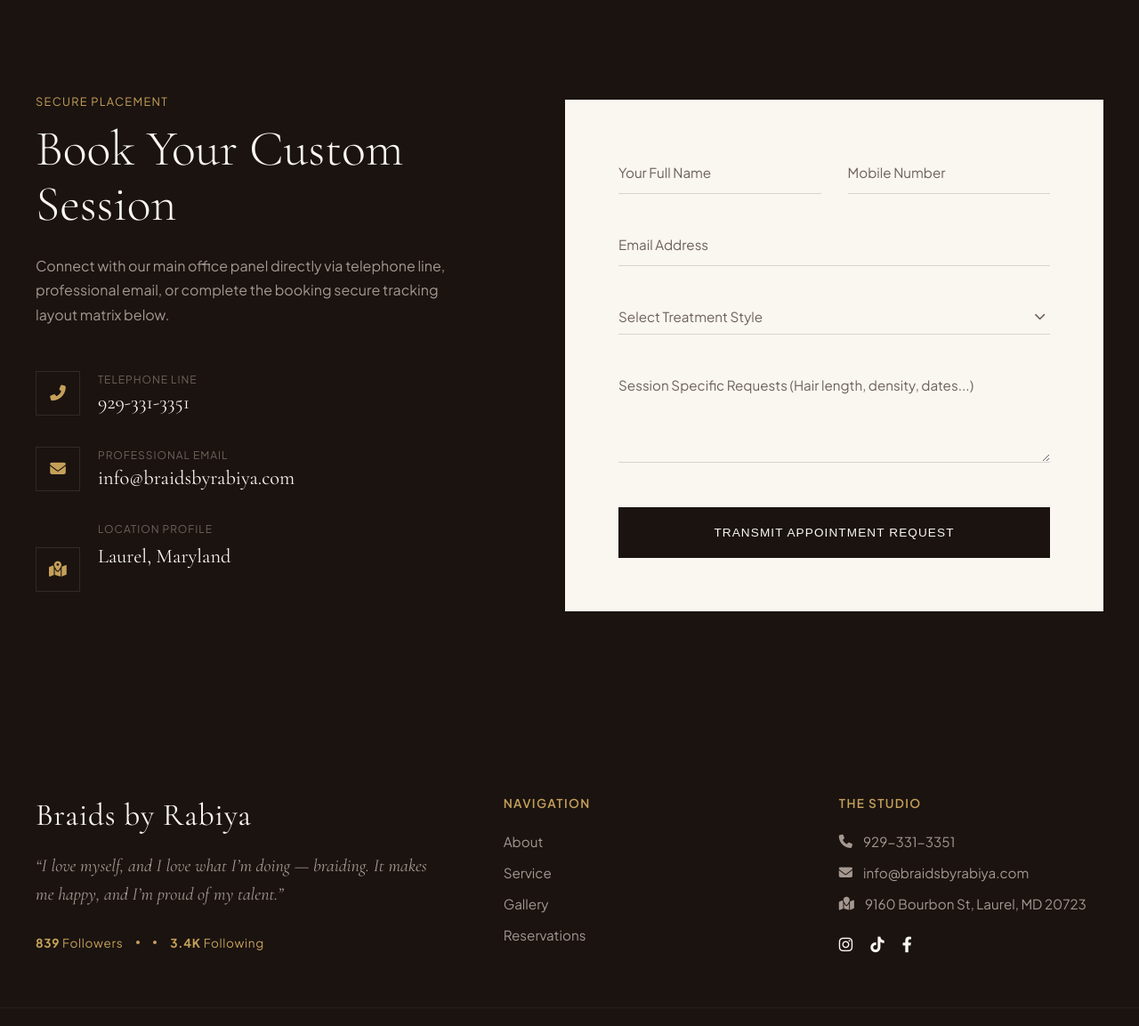
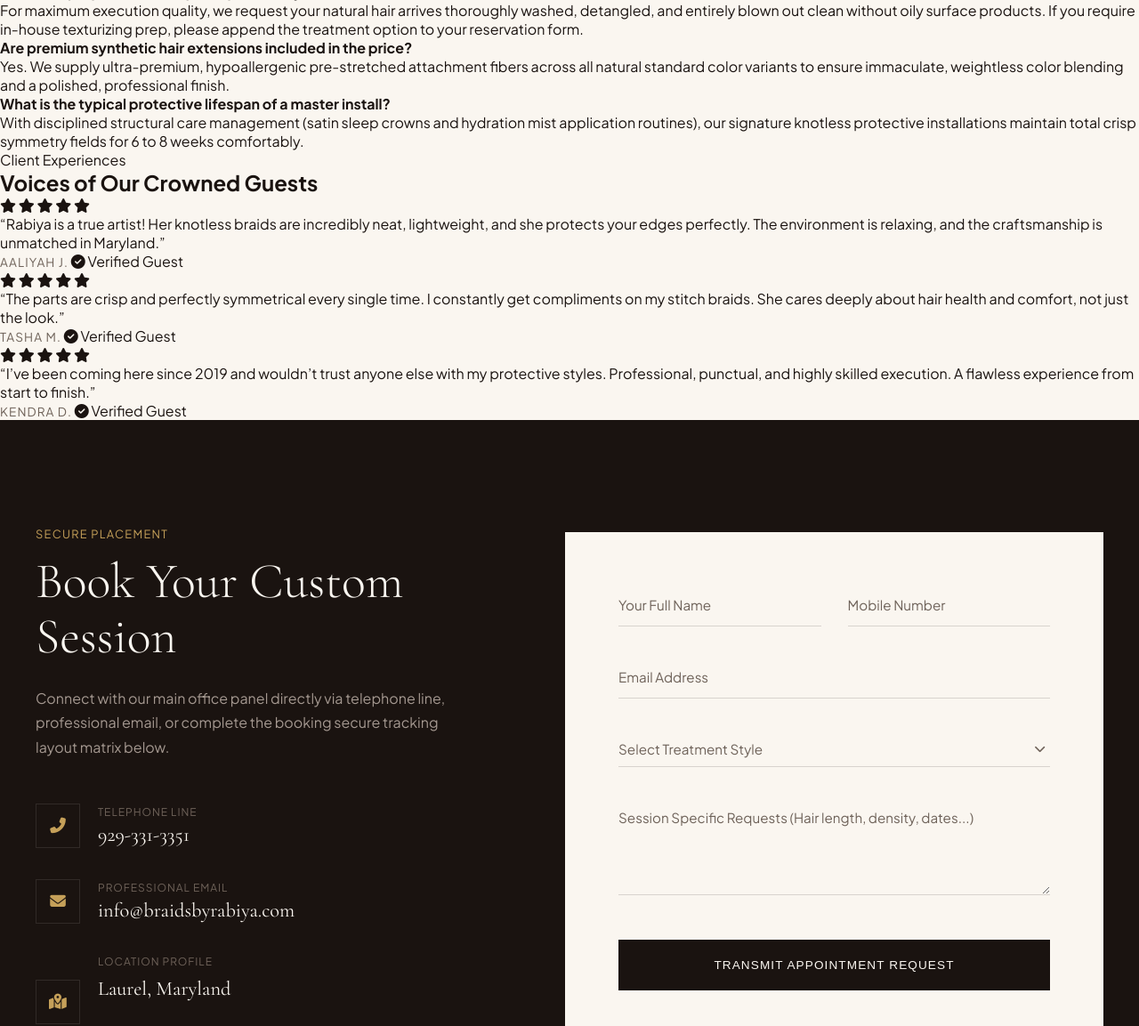
Before and after one commit to khushi335/Braids-by-Rabiya, a Django app: page / in a window 1280 px wide. Shown: the part 5347-6500 px from the top of the page at 89% size. Run offline with Django 5.2, Linux system fonts and the light colour scheme; some libraries are stand-ins or nearby versions.

Commit message:
feat(ui): integrate new layout sections to index template

```diff
--- a/main/templates/main/index.html
+++ b/main/templates/main/index.html
@@ -150,7 +150,7 @@
                         <div class="row-header-line">
                             <h3 class="offering-title">Knotless Box Braids</h3>
                             <div class="offering-cta-trigger">
-                                <span class="cta-label">Reserve Session</span>
+                                <!--<span class="cta-label">Reserve Session</span>-->
                                 <div class="cta-icon-circle"><i class="fa-solid fa-arrow-up-right"></i></div>
                             </div>
                         </div>
@@ -180,7 +180,7 @@
                         <div class="row-header-line">
                             <h3 class="offering-title">Stitch Braids &amp; Cornrows</h3>
                             <div class="offering-cta-trigger">
-                                <span class="cta-label">Reserve Session</span>
+                                <!--<span class="cta-label">Reserve Session</span>-->
                                 <div class="cta-icon-circle"><i class="fa-solid fa-arrow-up-right"></i></div>
                             </div>
                         </div>
@@ -210,7 +210,7 @@
                         <div class="row-header-line">
                             <h3 class="offering-title">Goddess &amp; Bohemian Mix</h3>
                             <div class="offering-cta-trigger">
-                                <span class="cta-label">Reserve Session</span>
+                                <!--<span class="cta-label">Reserve Session</span>-->
                                 <div class="cta-icon-circle"><i class="fa-solid fa-arrow-up-right"></i></div>
                             </div>
                         </div>
@@ -222,6 +222,53 @@
                     </div>
                 </div>
 
+            </div>
+
+        </div>
+    </div>
+</section>
+
+<!-- ==========================================================================
+   CRAFTSMANSHIP EXPERIENCE SECTION (WHY CHOOSE US)
+   ========================================================================== -->
+<section class="luxury-experience-section">
+    <div class="experience-container">
+
+        <!-- Header Zone -->
+        <div class="experience-header">
+            <span class="experience-tagline">The Art of Braiding</span>
+            <h2 class="experience-title">Why Row With Braids by Rabiya</h2>
+            <div class="experience-accent-line"></div>
+        </div>
+
+        <!-- Features Grid -->
+        <div class="experience-grid">
+
+            <!-- Card 1 -->
+            <div class="experience-card">
+                <div class="card-icon-wrapper">
+                    <i class="fa-solid fa-crown"></i>
+                </div>
+                <h3 class="card-heading">Master Artistry</h3>
+                <p class="card-description">Crafted with precision since 2018. Every tension, parting, and stitch is balanced to protect your natural hair while delivering an uncompromised luxury finish.</p>
+            </div>
+
+            <!-- Card 2 -->
+            <div class="experience-card">
+                <div class="card-icon-wrapper">
+                    <i class="fa-solid fa-heart-pulse"></i>
+                </div>
+                <h3 class="card-heading">Hair Health First</h3>
+                <p class="card-description">We prioritize edge protection and scalp comfort. Our premium installation techniques guarantee look longevity without causing excessive stress or breakage.</p>
+            </div>
+
+            <!-- Card 3 -->
+            <div class="experience-card">
+                <div class="card-icon-wrapper">
+                    <i class="fa-solid fa-gem"></i>
+                </div>
+                <h3 class="card-heading">Bespoke Styling</h3>
+                <p class="card-description">Tailored closely to your unique aesthetic preferences. From modern trends to classic protective extensions, we customize layouts for your exact crown profile.</p>
             </div>
 
         </div>
@@ -484,6 +531,80 @@
     </div>
 </section>
 
+<!-- ==========================================================================
+   CLIENT TESTIMONIALS SECTION (TRUST & REVIEWS GRID)
+   ========================================================================== -->
+<section class="luxury-testimonials-section">
+    <div class="testimonials-container">
+
+        <!-- Header Framework -->
+        <div class="testimonials-header">
+            <span class="testimonials-tagline">Client Experiences</span>
+            <h2 class="testimonials-title">Voices of Our Crowned Guests</h2>
+            <div class="testimonials-accent-line"></div>
+        </div>
+
+        <!-- Master Testimonials Grid -->
+        <div class="testimonials-grid">
+
+            <!-- Review 1 -->
+            <div class="testimonial-card">
+                <div class="testimonial-rating">
+                    <i class="fa-solid fa-star"></i>
+                    <i class="fa-solid fa-star"></i>
+                    <i class="fa-solid fa-star"></i>
+                    <i class="fa-solid fa-star"></i>
+                    <i class="fa-solid fa-star"></i>
+                </div>
+                <blockquote class="testimonial-quote">
+                    “Rabiya is a true artist! Her knotless braids are incredibly neat, lightweight, and she protects your edges perfectly. The environment is relaxing, and the craftsmanship is unmatched in Maryland.”
+                </blockquote>
+                <div class="testimonial-author">
+                    <span class="author-name">Aaliyah J.</span>
+                    <span class="author-verified"><i class="fa-solid fa-circle-check"></i> Verified Guest</span>
+                </div>
+            </div>
+
+            <!-- Review 2 -->
+            <div class="testimonial-card">
+                <div class="testimonial-rating">
+                    <i class="fa-solid fa-star"></i>
+                    <i class="fa-solid fa-star"></i>
+                    <i class="fa-solid fa-star"></i>
+                    <i class="fa-solid fa-star"></i>
+                    <i class="fa-solid fa-star"></i>
+                </div>
+                <blockquote class="testimonial-quote">
+                    “The parts are crisp and perfectly symmetrical every single time. I constantly get compliments on my stitch braids. She cares deeply about hair health and comfort, not just the look.”
+                </blockquote>
+                <div class="testimonial-author">
+                    <span class="author-name">Tasha M.</span>
+                    <span class="author-verified"><i class="fa-solid fa-circle-check"></i> Verified Guest</span>
+                </div>
+            </div>
+
+            <!-- Review 3 -->
+            <div class="testimonial-card">
+                <div class="testimonial-rating">
+                    <i class="fa-solid fa-star"></i>
+                    <i class="fa-solid fa-star"></i>
+                    <i class="fa-solid fa-star"></i>
+                    <i class="fa-solid fa-star"></i>
+                    <i class="fa-solid fa-star"></i>
+                </div>
+                <blockquote class="testimonial-quote">
+                    “I’ve been coming here since 2019 and wouldn’t trust anyone else with my protective styles. Professional, punctual, and highly skilled execution. A flawless experience from start to finish.”
+                </blockquote>
+                <div class="testimonial-author">
+                    <span class="author-name">Kendra D.</span>
+                    <span class="author-verified"><i class="fa-solid fa-circle-check"></i> Verified Guest</span>
+                </div>
+            </div>
+
+        </div>
+    </div>
+</section>
+
 <!-- ==========================================
      RESERVATIONS & BOOKING PANEL
      ========================================== -->
```
